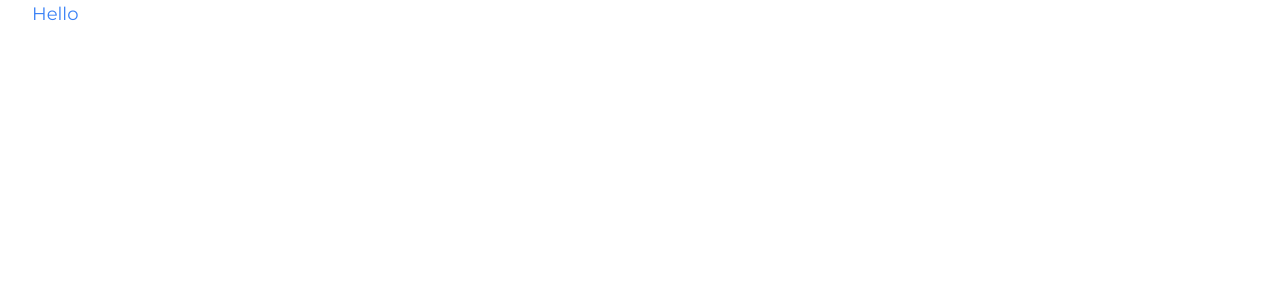
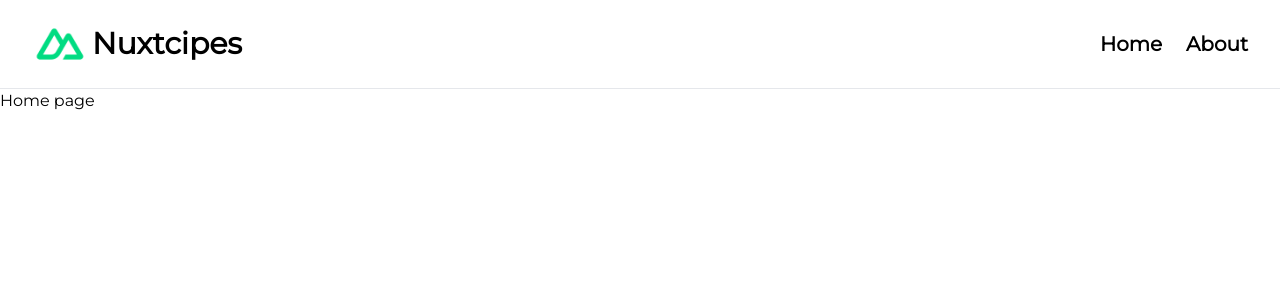
Before and after one commit to baizhi958216/nuxt-starter, a Nuxt app: page / in a window 1280 px wide. Shown: the top 300 px of the page. Built offline with nearby package versions, Linux system fonts and the light colour scheme.

Commit message:
feat: Define BaseNavigation
Signed-off-by: baizhi958216 <1475289190@qq.com>

```diff
--- a/app/app.vue
+++ b/app/app.vue
@@ -1,5 +1,7 @@
 <template>
-  <div class="container font-Montserrat">
-    <h1 class="text-lg text-blue-500">Hello</h1>
+  <div class="font-Montserrat">
+    <NuxtLayout>
+      <NuxtPage />
+    </NuxtLayout>
   </div>
 </template>
--- /dev/null
+++ b/app/components/BaseNavigation.vue
@@ -0,0 +1,22 @@
+<template>
+  <header class="py-4 border-b">
+    <nav class="flex container items-center">
+      <NuxtLink to="/" class="flex gap-1 items-center">
+        <img class="w-14" src="/icon-green.png" alt="" />
+        <span class="text-3xl font-bold">Nuxtcipes</span>
+      </NuxtLink>
+      <ul class="flex gap-6 ml-auto text-xl font-bold capitalize">
+        <li>
+          <NuxtLink to="/">Home</NuxtLink>
+        </li>
+        <li>
+          <NuxtLink to="/about">About</NuxtLink>
+        </li>
+      </ul>
+    </nav>
+  </header>
+</template>
+
+<script setup lang="ts"></script>
+
+<style scoped></style>
--- /dev/null
+++ b/app/layouts/default.vue
@@ -0,0 +1,10 @@
+<template>
+  <div>
+    <BaseNavigation />
+    <slot />
+  </div>
+</template>
+
+<script setup lang="ts"></script>
+
+<style scoped></style>
--- /dev/null
+++ b/app/layouts/login.vue
@@ -0,0 +1,7 @@
+<template>
+  <div></div>
+</template>
+
+<script lang="ts" setup></script>
+
+<style></style>
--- /dev/null
+++ b/app/pages/about.vue
@@ -0,0 +1,9 @@
+<template>
+  <div>
+    <h1>About page</h1>
+  </div>
+</template>
+
+<script setup lang="ts"></script>
+
+<style scoped></style>
--- /dev/null
+++ b/app/pages/index.vue
@@ -0,0 +1,11 @@
+<template>
+  <div>
+    <h1>Home page</h1>
+  </div>
+</template>
+
+<script setup lang="ts">
+// definePageMeta({ layout: "login" });
+</script>
+
+<style scoped></style>
```
Also changed, not shown: public/icon-green.png (added).
